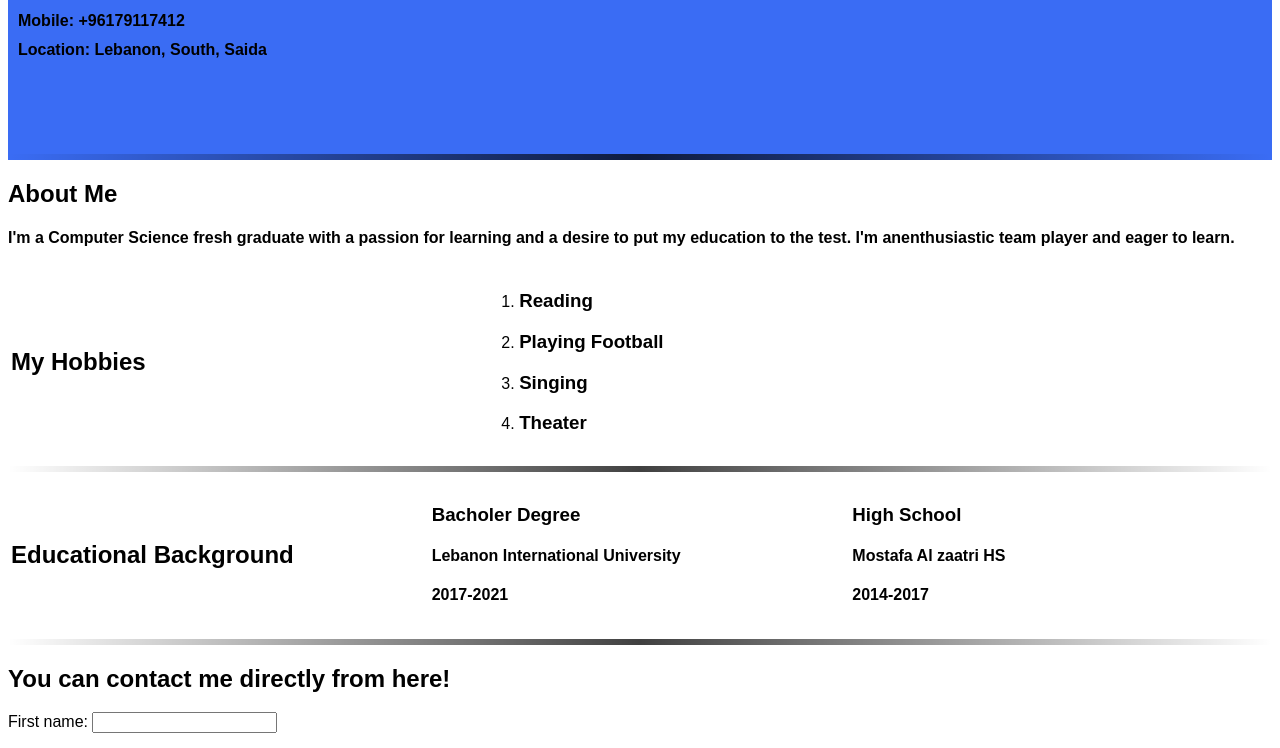
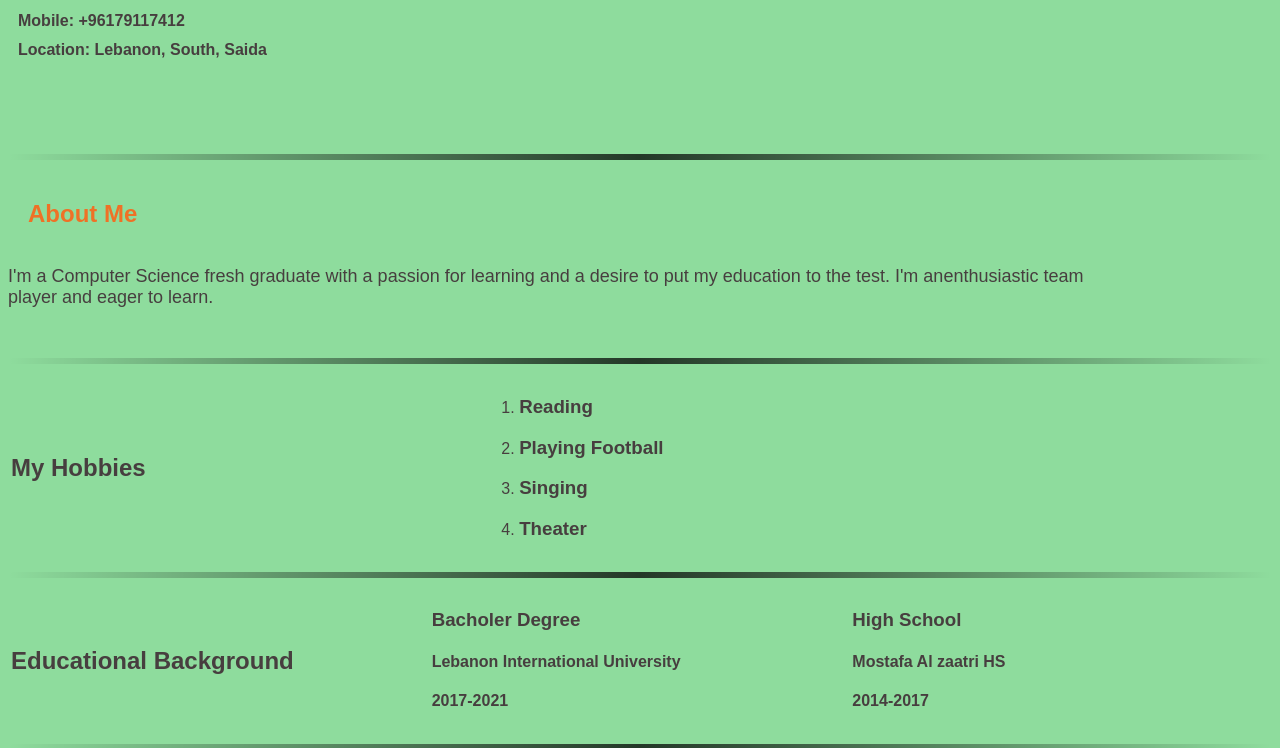
Before and after one commit to Ali-ElMowed/HTML-CV-, a plain HTML site: page index.html in a window 1280 px wide. Shown: the part 210-958 px from the top of the page. Drawn offline with Linux system fonts and the light colour scheme.

Commit message:
Styling the about section and putting a background

```diff
--- a/index.html
+++ b/index.html
@@ -36,21 +36,20 @@
 
 
 
-<hr>
+    <hr>
 </header>
 
 <body>
 
     <div class="about">
         <h2>About Me</h2>
-        <h4 class="description">
-
+        <p class="description">
             I'm a Computer Science fresh graduate with a passion for learning and a desire to put my education
             to the test. I'm anenthusiastic team player and eager to learn.
+        </p>
 
-        </h4>
     </div>
-
+   <hr class="abouthr">
     <table>
         <tr>
             <td width="20%">
--- a/style.css
+++ b/style.css
@@ -2,9 +2,11 @@
     font-family: 'Poppins', sans-serif;
     box-sizing: border-box;
     scroll-behavior: smooth;
+    background-color: #8EDC9D;
+    color:#473E3F;
 }
 header{
-    background-color: #3a6cf4;;
+
 }
 .head-container{
     margin-bottom: 100px;
@@ -38,10 +40,7 @@ header{
 #seweb{
     text-decoration: none;
 }
-.about{
-    float: none;
 
-}
 hr{
     padding: 3px 0px;
     margin: 10px 0px;
@@ -49,20 +48,25 @@ hr{
     height: 1px;
     background-image: linear-gradient(to right, rgba(0, 0, 0, 0), rgba(0, 0, 0, 0.75), rgba(0, 0, 0, 0));
 }
-/*
+
 .about{
-
+    margin-bottom: 100px;
 }
 .about h2{
 
     padding: 10px 10px;
-    margin: 30px;
-
+    margin: 30px 30px 10px 10px;
     font-size: 1.5rem;
+    color: #EF7126;
 
 }
 .description{
-    float: left;
-    margin-top: 30 px;
-    padding: 10px 10px;
-}*/
+    float: right;
+    padding: 0px 140px 10px 0px;
+    font-size: large;
+    color:#473E3F ;
+}
+.abouthr{
+
+    margin-top: 120px
+}
```
